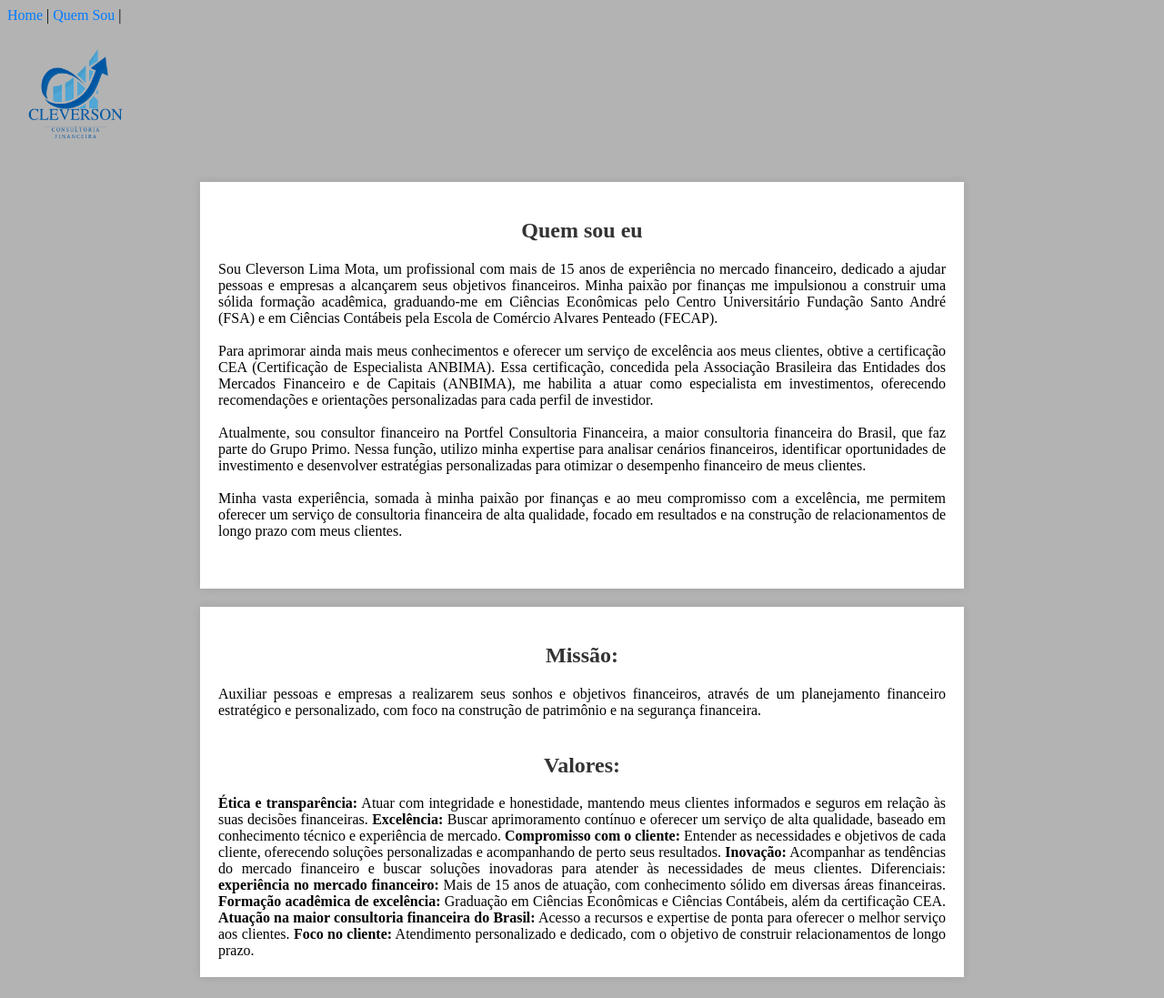
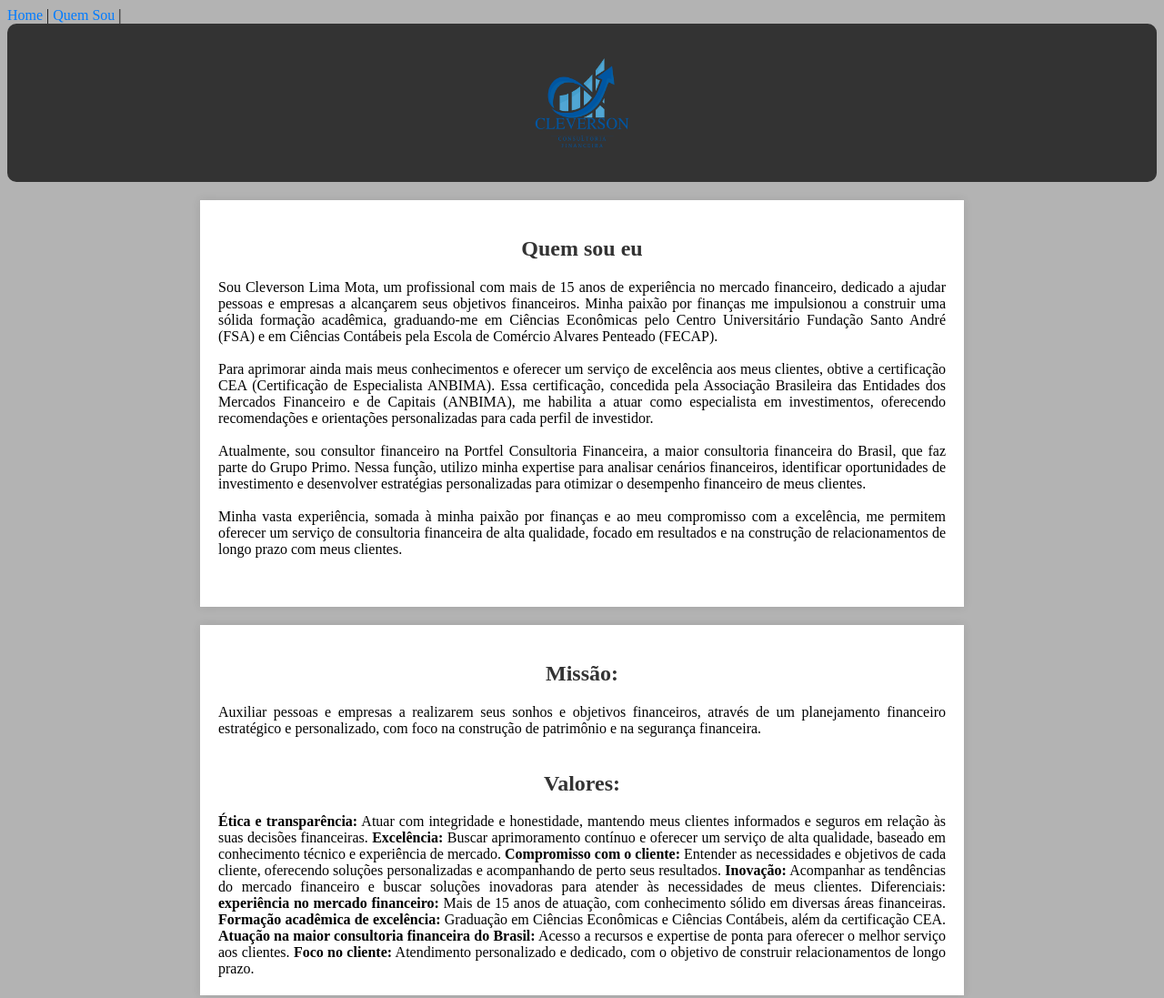
Before and after one commit to recpires/Cleverson-Lima, a plain HTML site: page aboutme.html in a window 1280 px wide. Shown: the whole page at 91% size. Drawn offline with Linux system fonts and the light colour scheme.

Commit message:
feat style

```diff
--- a/aboutme.html
+++ b/aboutme.html
@@ -20,7 +20,7 @@
         </tr>
     </Div>
 
-    <header>
+    <header class="header__aboutme">
         <div class="header__logo" href="index.html">
             <img src="./src/assets/images/Cleverson.png" height="200px" alt="Logo da consultoria financeira">
         </div>
--- a/src/aboutme.css
+++ b/src/aboutme.css
@@ -21,7 +21,13 @@ body {
   text-align: center;
   padding: 10px 0;
 }
-
+.header__aboutme {
+  border-radius: 10px;
+  background-color: #333;
+  color: #fff;
+  padding: 10px 0;
+  text-align: center;
+}
 .aboutme {
   padding: 20px;
   background-color: #fff;
--- a/src/header.css
+++ b/src/header.css
@@ -11,19 +11,18 @@ body {
 
 .navigation {
   display: flex;
-  border-radius: 10px;
   flex-direction: row;
   font-weight: 100;
   font-size: 14px;
   margin: 8px 0px;
   padding: 16px 20px;
-  background-color: #333;
   color: #fff;
   text-align: center;
   padding: 10px 0;
 }
 
 header {
+  border-radius: 10px;
   background-color: #333;
   color: #fff;
   padding: 10px 0;
```
